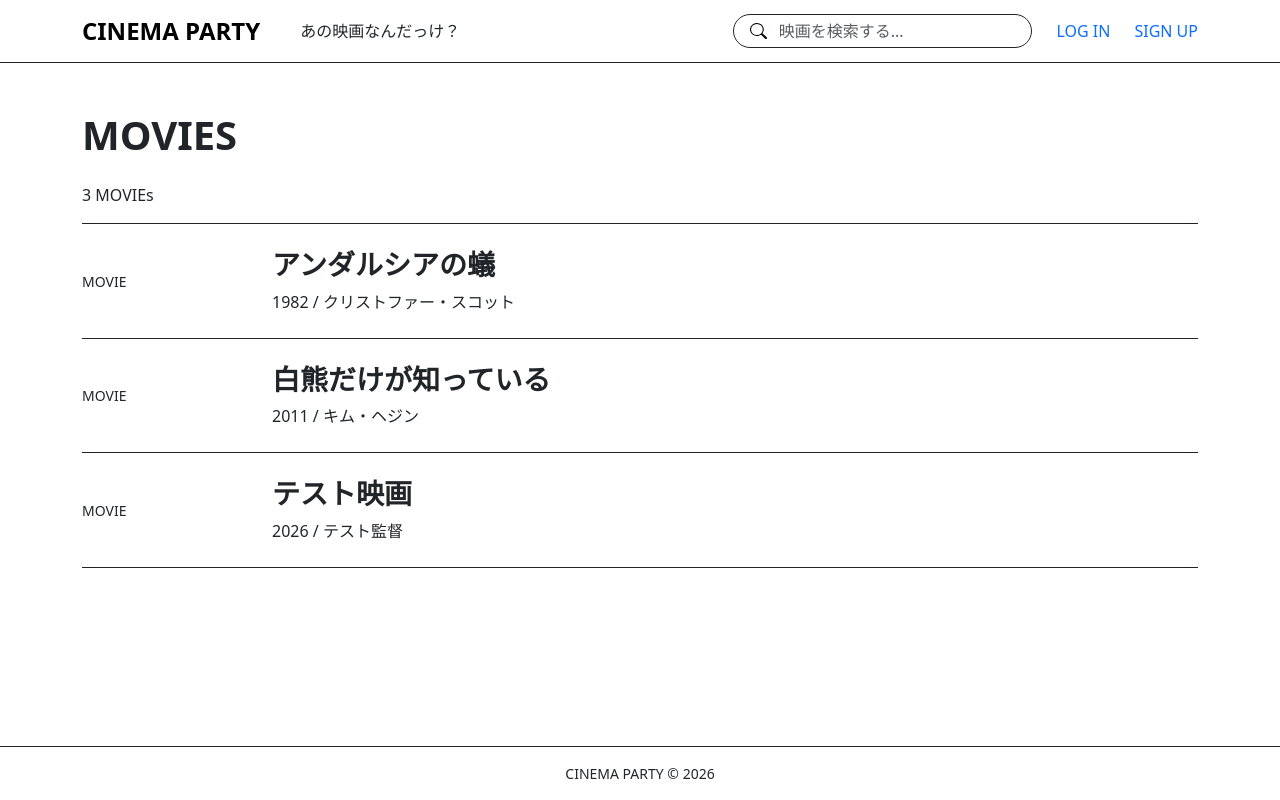
After one commit to mmkubo/cinema-party, a Rails app: page /movies in a window 1280 px wide. The commit adds this page. Run offline with Rails 7, Linux system fonts and the light colour scheme; data comes from the database, SQL or seed files in the repository; some libraries are stand-ins or nearby versions.

Commit message:
[Add]映画一覧ページ[Update]共通レイアウト調整

```diff
--- a/app/controllers/public/movies_controller.rb
+++ b/app/controllers/public/movies_controller.rb
@@ -15,4 +15,8 @@ class Public::MoviesController < Public::ApplicationController
       @movies = Movie.none
     end
   end
+
+  def index
+    @movies = Movie.order(created_at: :desc)
+  end
 end
--- a/app/views/layouts/_footer.html.erb
+++ b/app/views/layouts/_footer.html.erb
@@ -1,4 +1,4 @@
-<footer class="border-top border-dark">
+<footer class="site-footer border-top border-dark">
   <div class="container py-3 text-center small">
     CINEMA PARTY © 2026
   </div>
--- a/app/views/layouts/_header.html.erb
+++ b/app/views/layouts/_header.html.erb
@@ -1,13 +1,27 @@
 <header class="border-bottom border-dark">
   <nav class="navbar">
-    <div class="container">
-
-      <%= link_to "CINEMA PARTY", root_path,
-          class: "navbar-brand fw-bold" %>
+    <div class="container d-flex align-items-center justify-content-between">
 
       <div class="d-flex align-items-center gap-4">
+        <%= link_to "CINEMA PARTY", root_path,class: "navbar-brand fs-4 fw-bold mb-0" %>
+        <span>あの映画なんだっけ？</span>
+      </div>
 
-        <span>あの映画なんだっけ？</span>
+      <div class="d-flex align-items-center gap-4">
+        <% unless current_page?(root_path) %>
+          <%= form_with url: search_movies_path,method: :get,
+              class: "d-flex align-items-center border border-dark rounded-pill px-3",
+              style: "width: 320px; background-color: var(--cinema-light);" do |form| %>
+
+            <%= image_tag "search.svg", width: 18, class: "me-2" %>
+
+            <%= form.text_field :keyword,value: params[:keyword],
+                class: "form-control border-0 bg-transparent shadow-none p-1",
+                placeholder: "映画を検索する..." %>
+
+            <%= form.submit "検索", class: "visually-hidden" %>
+          <% end %>
+        <% end %>
 
         <% if authenticated_user? %>
 
@@ -22,7 +36,6 @@
               class: "site-nav-link text-decoration-none" %>
 
         <% end %>
-
       </div>
 
     </div>
--- /dev/null
+++ b/app/views/public/movies/index.html.erb
@@ -0,0 +1,37 @@
+<section class="w-100 py-5" style="background-color: var(--cinema-bg);">
+  <div class="container">
+
+    <h1 class="fw-bold mb-4" style="color: var(--cinema-accent);">
+      MOVIES
+    </h1>
+
+    <p class="mb-3"><%= pluralize(@movies.count, "MOVIE") %></p>
+
+    <div class="border-top border-dark">
+
+      <% @movies.each do |movie| %>
+        <%= link_to movie_path(movie),
+            class: "d-block text-decoration-none text-dark border-bottom border-dark py-4" do %>
+
+          <div class="row align-items-center">
+
+            <div class="col-2">
+              <span class="small">MOVIE</span>
+            </div>
+
+            <div class="col-10">
+              <h2 class="fs-3 fw-bold mb-2"><%= movie.title %></h2>
+
+              <p class="mb-0">
+                <%= movie.release_date.year %> / <%= movie.director %>
+              </p>
+            </div>
+
+          </div>
+        <% end %>
+      <% end %>
+
+    </div>
+
+  </div>
+</section>
--- a/app/views/public/movies/search.html.erb
+++ b/app/views/public/movies/search.html.erb
@@ -44,7 +44,7 @@
                 </h2>
 
                 <p class="mb-0">
-                  <%= movie.release_date.year %>/<%= movie.director %>
+                  <%= movie.release_date.year %> / <%= movie.director %>
                 </p>
               </div>
 
--- a/config/routes.rb
+++ b/config/routes.rb
@@ -16,7 +16,7 @@ Rails.application.routes.draw do
     # パスワード再設定
     resources :passwords, param: :token
 
-    resources :movies, only: [:show] do
+    resources :movies, only: [:show, :index] do
       collection do
         get :search
        end
```
Also changed, not shown: app/assets/stylesheets/application.css (+0 -7 lines), app/assets/images/search.svg (added).
